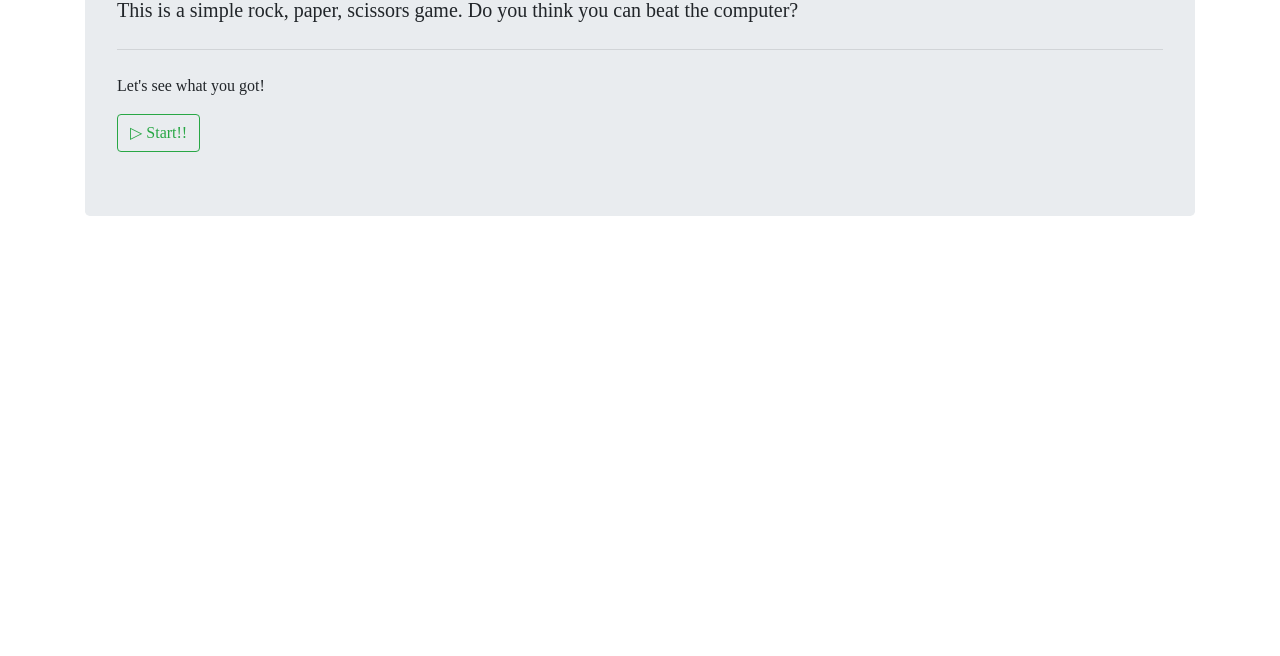
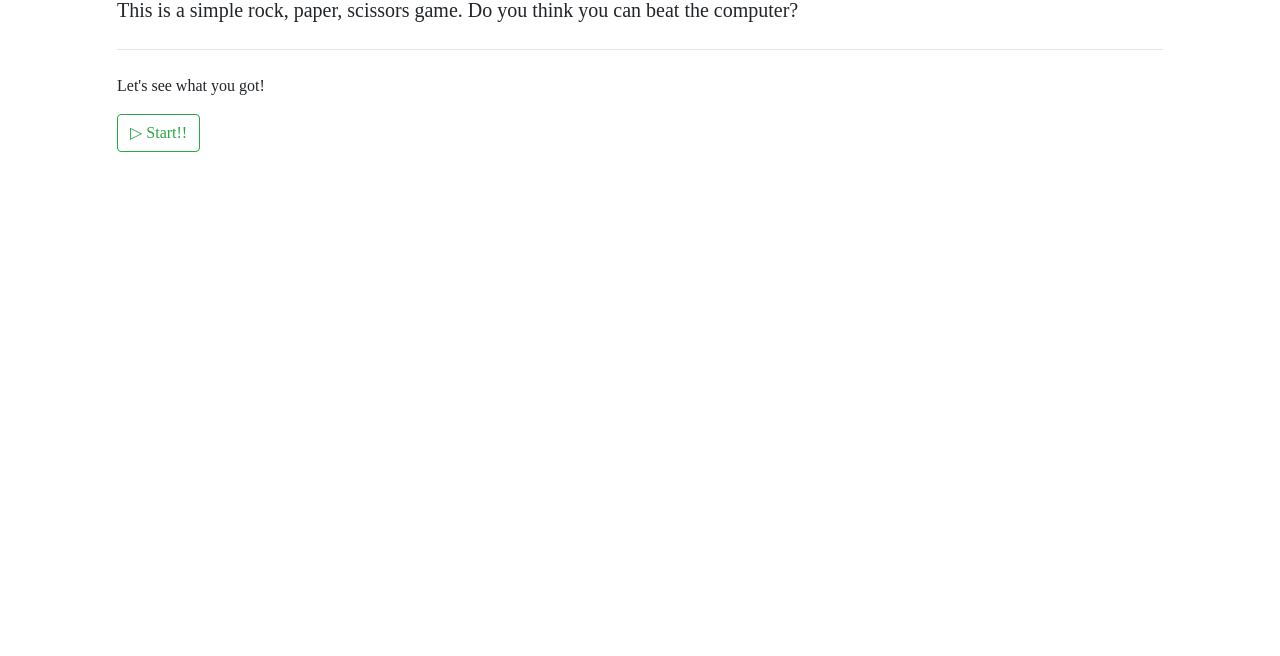
Before and after one commit to CookieChef/Rock_Paper_Scissors, a plain HTML site: page game.html in a window 1280 px wide. Shown: the part 144-800 px from the top of the page. Drawn offline with nearby package versions, Linux system fonts and the light colour scheme; a web font is replaced by a local one.

Commit message:
Linked js to hmtl file

```diff
--- a/game.css
+++ b/game.css
@@ -1,3 +1,7 @@
 .container {
     font-family: 'IM Fell Great Primer SC', serif;
 }
+
+.jumbotron {
+    background-color: transparent;
+}
--- a/game.html
+++ b/game.html
@@ -41,6 +41,7 @@
         </div>
     </div>
 
+<script src="game.js"></script>
 </body>
 
 </html>
--- a/game.js
+++ b/game.js
@@ -0,0 +1 @@
+console.log("Connected");
```
